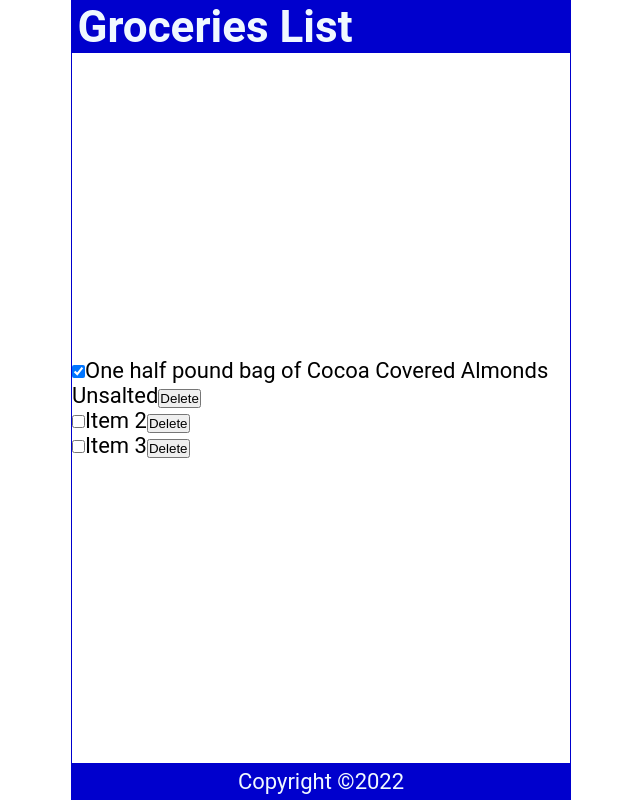
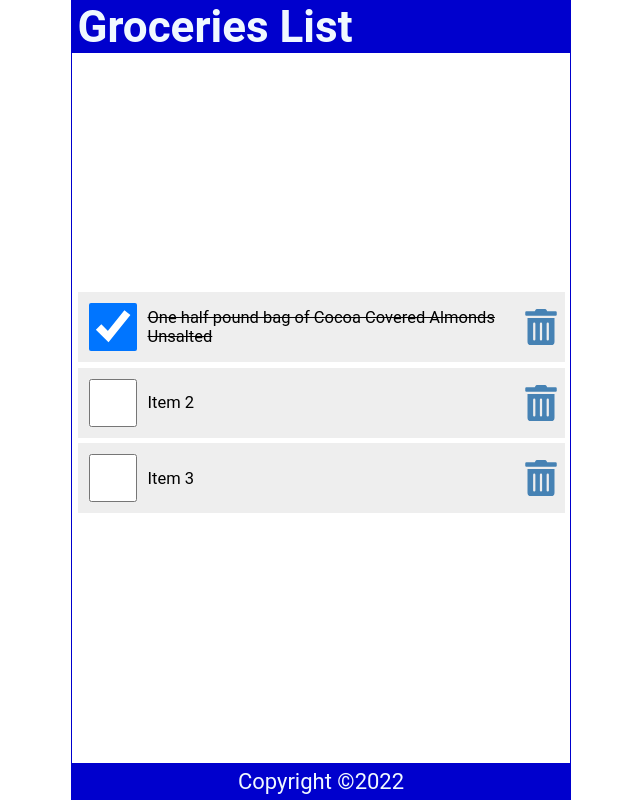
Before and after one commit to dagmar-dev/01project, a React (Create React App) app: page / in a window 1280 px wide. Shown: the whole page, without its empty margins (319-959 px from the left). Built offline with nearby package versions, Linux system fonts and the light colour scheme.

Commit message:
styled list

```diff
--- a/package.json
+++ b/package.json
@@ -34,5 +34,8 @@
       "last 1 firefox version",
       "last 1 safari version"
     ]
+  },
+  "devDependencies": {
+    "react-icons": "^4.3.1"
   }
 }
--- a/src/Content.js
+++ b/src/Content.js
@@ -1,5 +1,6 @@
 import React from 'react'
 import { useState } from 'react'
+import {FaTrashAlt } from 'react-icons/fa'
 
 const Content = () => {
     const [items, setItems] = useState([
@@ -19,15 +20,28 @@
             item: 'Item 3',
         },
     ])
-
+const handleCheck = (id) =>{
+        const listItems = items.map((item) => item.id === id ? {...item,
+        checked: !item.checked } : item)
+        setItems(listItems)
+        localStorage.setItem('shoppinglist' , JSON.stringify(listItems))
+}
     return (
         <main>
             <ul>
                 {items.map((item) => (
                     <li className="item" key={item.id}>
-                        <input type="checkbox" checked={item.checked} />
-                        <label>{item.item}</label>
-                        <button>Delete</button>
+                        <input type="checkbox"
+                        onChange={()=>handleCheck(item.id)}
+                        checked={item.checked} />
+                        <label
+                        style={(item.checked) ? {textDecoration:'line-through'}: null}
+                        onDoubleClick={ () => handleCheck(item.id)}
+                        >{item.item}</label>
+                        <FaTrashAlt
+                        role = 'button'
+                        abIndex='0'
+                        />
                     </li>
                 ))}
             </ul>
--- a/src/index.css
+++ b/src/index.css
@@ -57,3 +57,61 @@
   display: grid;
   place-content: center;
 }
+ul {
+  width: 100%;
+  list-style: none;
+  padding: 0 0.25rem 0.25rem;
+}
+
+ul li::before {
+  content: "\200B";
+}
+
+.item {
+  display: flex;
+  justify-content: flex-start;
+  align-items: center;
+  padding: 0.5rem 0 0.5rem 0.5rem;
+  margin: 0.25rem 0;
+  background-color: #eee;
+}
+
+.item:first-child {
+  margin: 0;
+}
+
+.item input[type="checkbox"] {
+  text-align: center;
+  width: 2.5rem;
+  width: 48px;
+  min-width: 48px;
+  height: 2.5rem;
+  height: 48px;
+  min-height: 48px;
+  cursor: pointer;
+  margin-right: 0.5rem;
+}
+
+.item input[type="checkbox"]:focus + label {
+  text-decoration: underline;
+}
+
+.item > label {
+  font-size: 0.75rem;
+  flex-grow: 1;
+}
+
+.item svg {
+  width: 48px;
+  min-width: 48px;
+  height: 36px;
+  font-size: 1rem;
+  color: steelblue;
+  cursor: pointer;
+}
+
+.item svg:focus,
+.item svg:hover {
+  color: red;
+  outline: none;
+}
```
Also changed, not shown: 1 other file (tests, documents, lock files or other folders).
